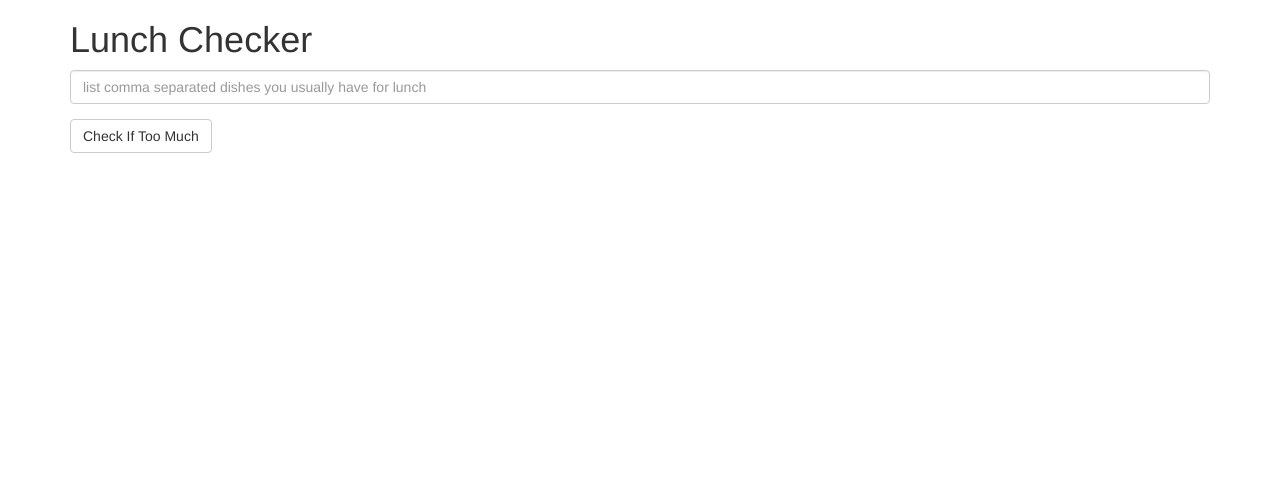
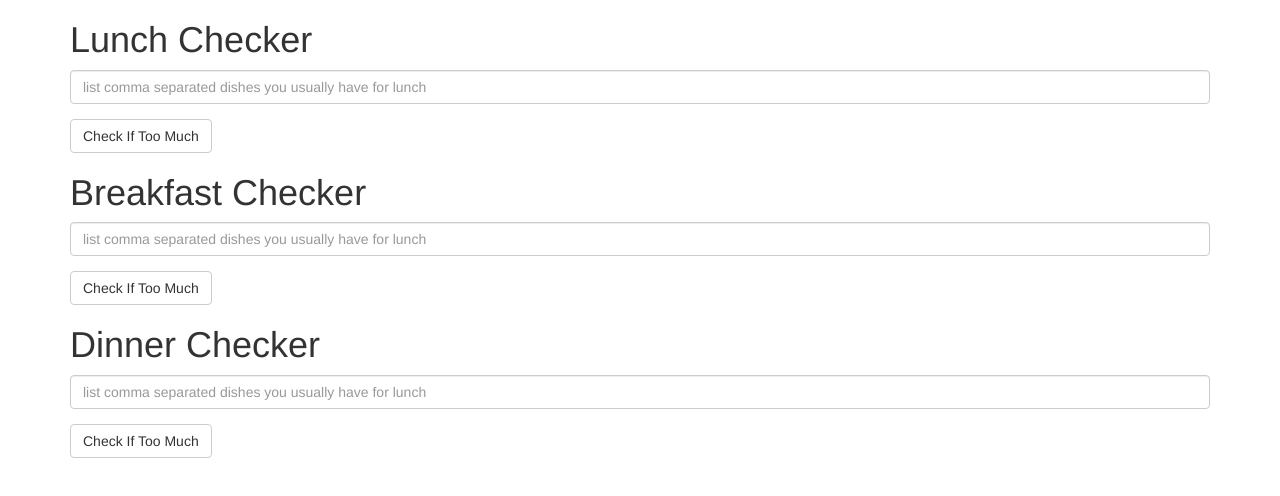
Before and after one commit to dipendranamgr/JHAngular, a plain HTML site: page mod1_solution/index.html in a window 1280 px wide. Drawn offline with Linux system fonts and the light colour scheme.

Commit message:
message done

```diff
--- a/mod1_solution/index.html
+++ b/mod1_solution/index.html
@@ -25,6 +25,34 @@
          <div class="form-group message">
            <!-- Your message can go here. -->{{message}}
          </div>
+
+		 <h1>Breakfast Checker</h1>
+
+         <div class="form-group">
+             <input id="lunch-menu" type="text"
+             placeholder="list comma separated dishes you usually have for lunch"
+             class="form-control" ng-model="items">
+         </div>
+         <div class="form-group">
+             <button class="btn btn-default" ng-click="check()">Check If Too Much</button>
+         </div>
+         <div class="form-group message">
+           <!-- Your message can go here. -->{{message}}
+         </div>
+
+		 <h1>Dinner Checker</h1>
+
+         <div class="form-group">
+             <input id="lunch-menu" type="text"
+             placeholder="list comma separated dishes you usually have for lunch"
+             class="form-control" ng-model="items">
+         </div>
+         <div class="form-group">
+             <button class="btn btn-default" ng-click="check()">Check If Too Much</button>
+         </div>
+         <div class="form-group message">
+           <!-- Your message can go here. -->{{message}}
+         </div>
    </div>
 
    <script type="text/javascript" src="scripts/angular.min.js"></script>
```
